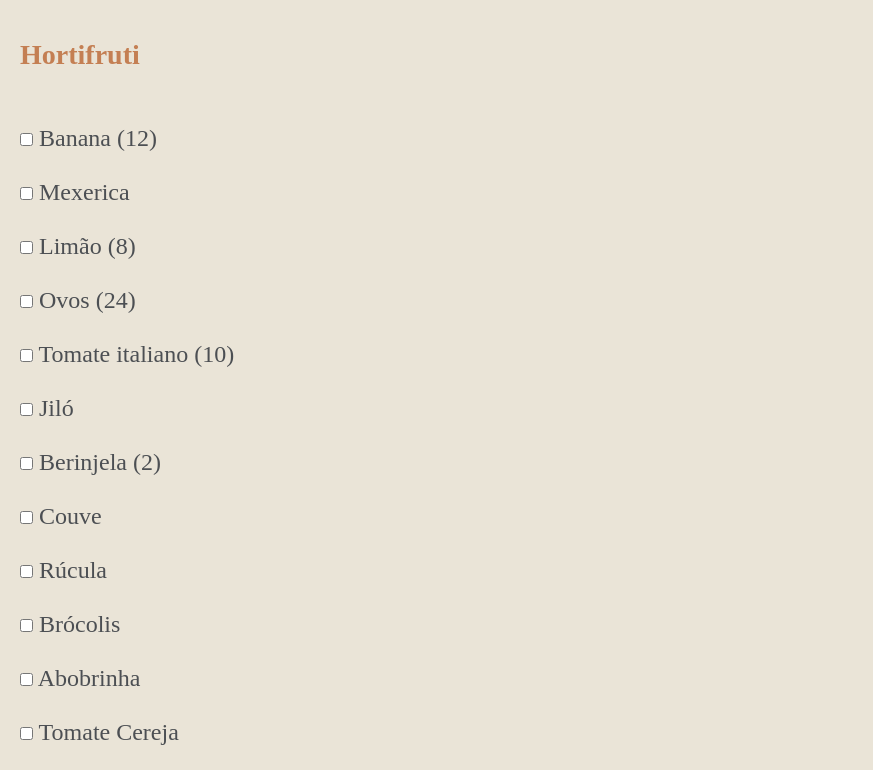
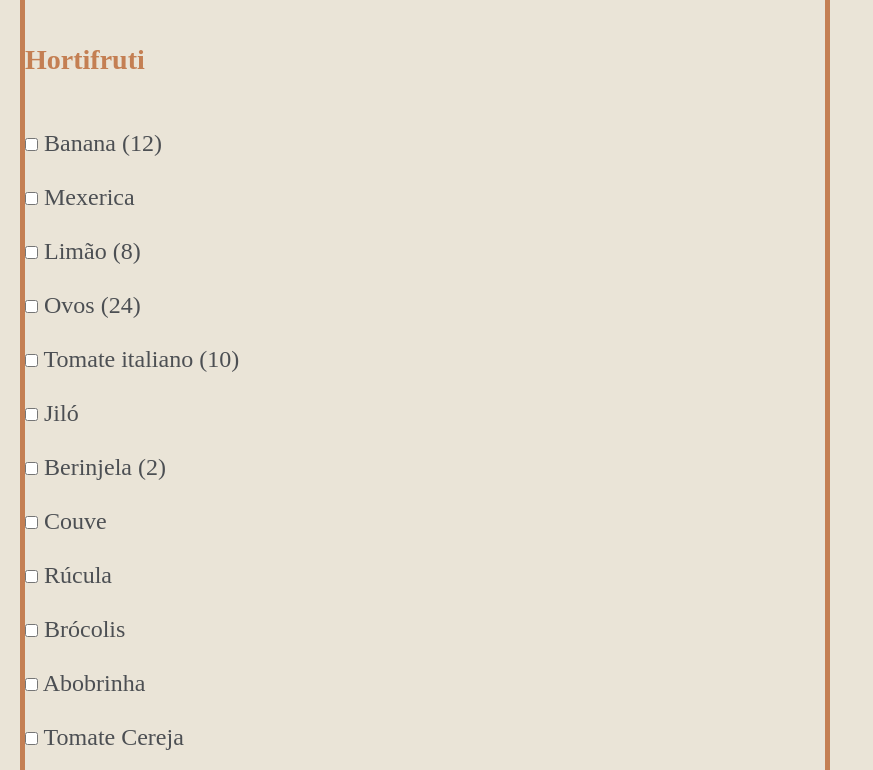
Before and after one commit to JackCastilh0/lista-de-compras, a plain HTML site: page index.html in a window 1280 px wide. Shown: the part 117-887 px from the top of the page, without its empty margins (0-873 px from the left). Drawn offline with Linux system fonts and the light colour scheme; a web font is replaced by a local one.

Commit message:
Update style.css

```diff
--- a/style.css
+++ b/style.css
@@ -13,6 +13,7 @@ body{
     font-size: 24px;
     margin-left: 20px;
     max-width: 800px;
+     border:  5px solid #c47f53;
 }
 
 
```
